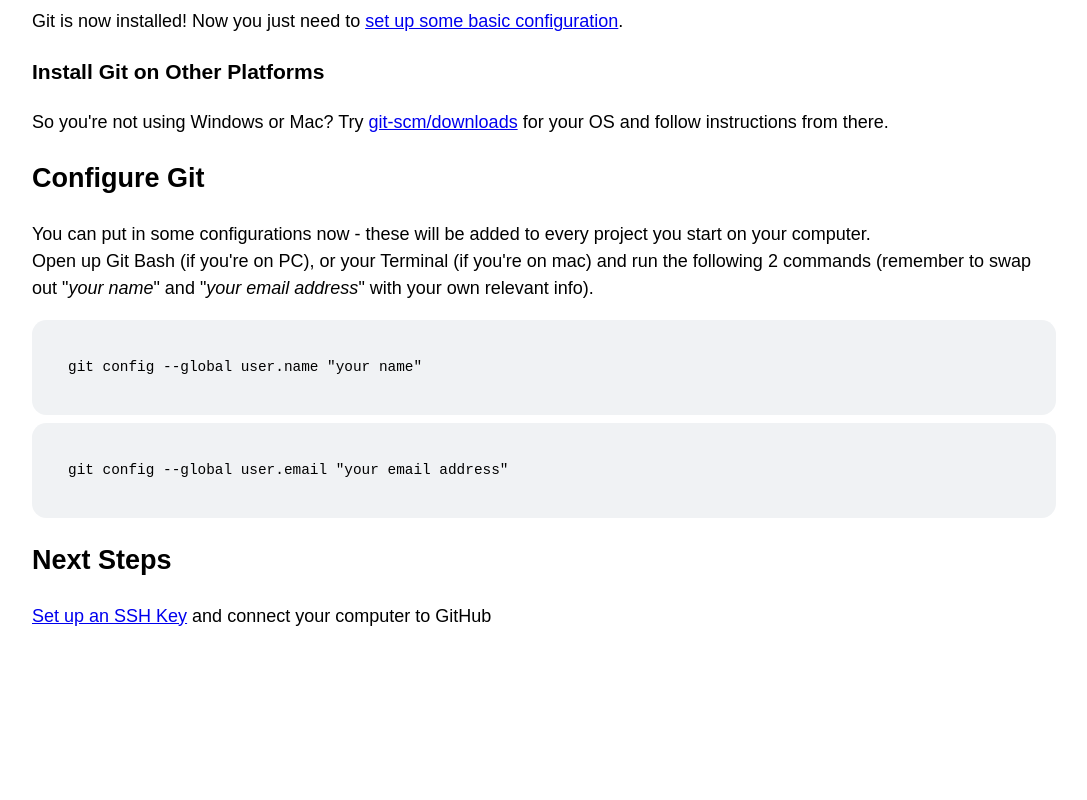
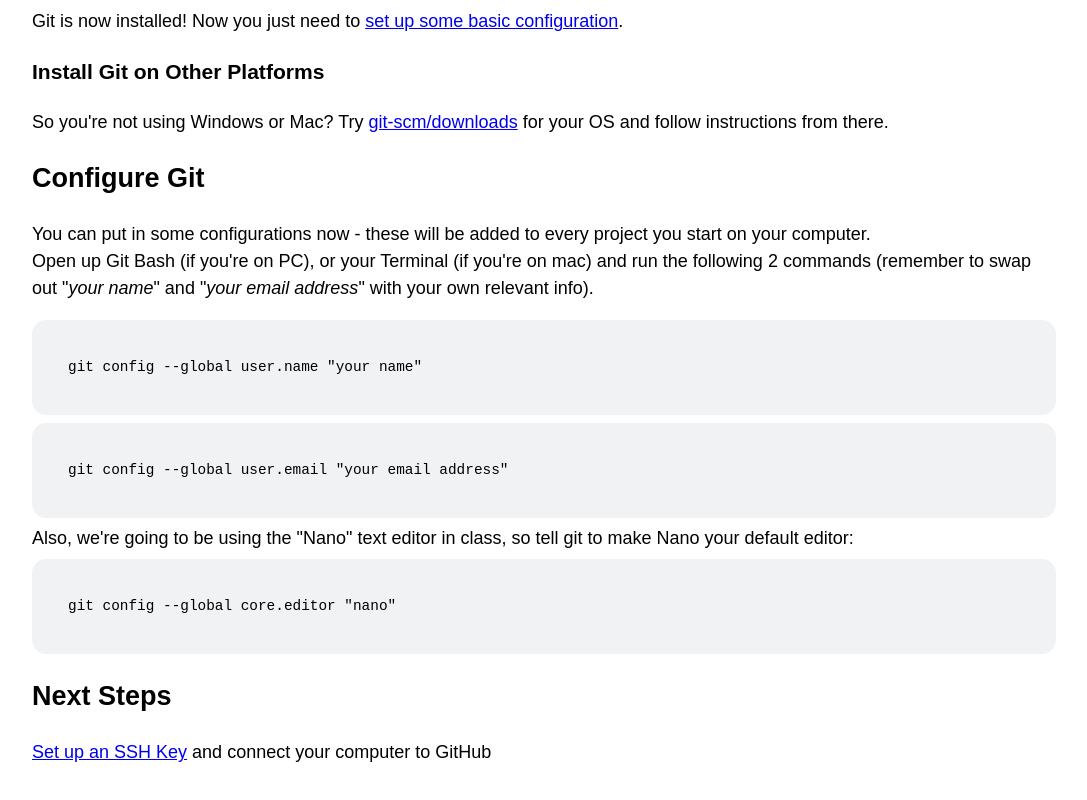
Before and after one commit to katebron/ALA_2019, a plain HTML site: page install_git.html in a window 1280 px wide. Shown: the part 6234-7034 px from the top of the page, without its empty margins (96-1183 px from the left). Before the commit the page ends 6954 px from the top, so only its background shows below. Drawn offline with nearby package versions, Linux system fonts and the light colour scheme; files that its build step writes are made by us from their sources.

Commit message:
add nano to git config instructions

```diff
--- a/install_git.html
+++ b/install_git.html
@@ -188,6 +188,10 @@
 			<div class="example">
 				git config --global user.email "your email address"
 			</div>
+			Also, we're going to be using the "Nano" text editor in class, so tell git to make Nano your default editor:
+			<div class="example">
+				git config --global core.editor "nano"
+			</div>
 			<h2>Next Steps</h2>
 			<p><a href="ssh_keys.html">Set up an SSH Key</a> and connect your computer to GitHub</p>
 
```
